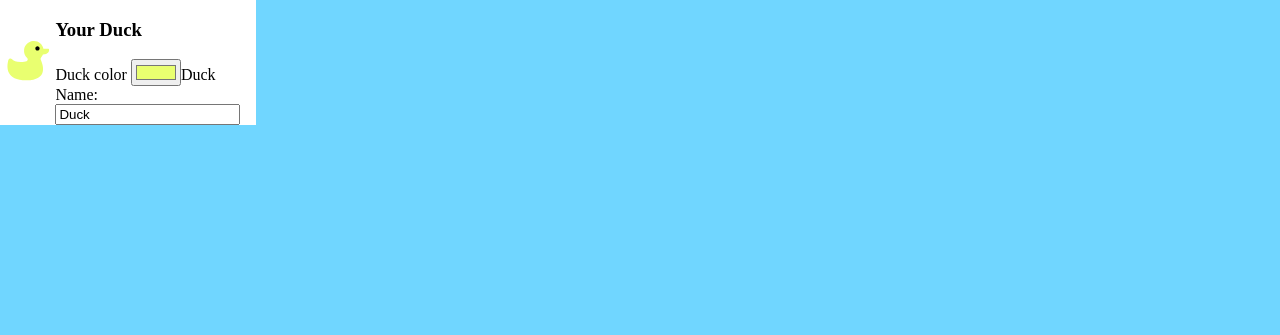
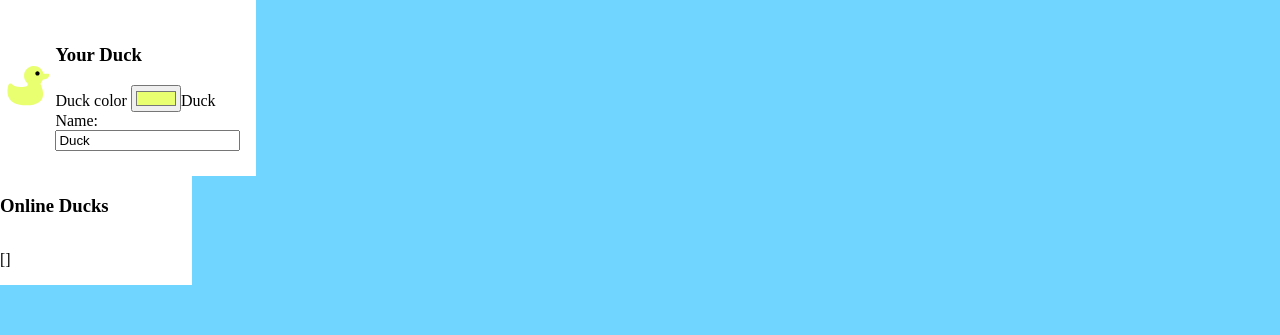
Before and after one commit to leatonos/quack-rooms, a Next.js app: page /quackroom/1 in a window 1280 px wide. Shown: the top 335 px of the page. Built offline with nearby package versions, Linux system fonts and the light colour scheme; no server answers.

Commit message:
Css fixes

```diff
--- a/src/pages/quackroom/[id].tsx
+++ b/src/pages/quackroom/[id].tsx
@@ -5,7 +5,7 @@ import styles from '@/styles/Home.module.css'
 import { FormEvent, useEffect, useState } from 'react'
 import { io } from 'socket.io-client'
 import { useRouter } from 'next/router'
-import { DuckMessage } from '@/types'
+import { Duck, DuckMessage } from '@/types'
 import DuckImage from '../components/duckImage'
 
 const inter = Inter({ subsets: ['latin'] })
@@ -15,34 +15,42 @@ export default function Home() {
 
   const roomId = router.query.id as string
   const [messages,setMessages] = useState<DuckMessage[]>([])
-  const [isJoined, setIsJoined] = useState(false);
   const [duckColor,setDuckColor] = useState<string>('#e9ff70')
   const [duckName,setDuckName] = useState<string>('Duck')
-  const socket = io('https://socket-io-quackrooms-server-142859f50720.herokuapp.com/')
+  const [roomDucks,setRoomDucks] = useState<any[]>([])
+
+
+  const socketIoServer = process.env.NODE_ENV == 'development' ? 'http://localhost:3000' : 'https://socket-io-quackrooms-server-142859f50720.herokuapp.com/'
+  const socket = io(socketIoServer)
 
 
 
   useEffect(()=>{
 
+    if(!router.isReady){
+      return
+    }
+
     socket.connect()
     socket.emit('joinRoom', roomId,duckName,duckColor);
-    console.log('userConnected')
-
-    if(!router.isReady){
-        return
-    }
-
-
-
-
 
     socket.on(`new message`,(msg:DuckMessage)=>{
       console.log(msg)
       setMessages((prevMessages) => [...prevMessages, msg]);
     })
 
+    socket.on(`Users in room`,(users)=>{
+      console.log(users)
+      setRoomDucks(users)
+    })
+
     socket.on(`changeDuck:`,(duck)=>{
      console.log('A duck changed color or name')
+    })
+
+
+    socket.on('New duck in the room',(ducks)=>{
+
     })
 
      // Clean up the socket connection when the component unmounts
@@ -50,7 +58,7 @@ export default function Home() {
       socket.disconnect();
     };
 
-  },[router,isJoined])
+  },[router])
 
 
   const serverChangeDuckColor=async (roomCode:string,duckColor:string,duckNumber:number) => {
@@ -72,7 +80,18 @@ export default function Home() {
 
   }
 
-
+function DuckListItem(props:Duck){
+  return(
+    <div className={styles.duckListItem}>
+        <div className={styles.duckIcon}>
+            <DuckImage color={duckColor} duckName={''}/>
+        </div>
+        <div className={styles.duckInfo}>
+          <h4>Duck name</h4>
+        </div>
+      </div>
+  )
+}
 
   return (
 <>
@@ -95,6 +114,10 @@ export default function Home() {
         <input type="text" id="duckName" onBlur={(e)=>setDuckName(e.target.value)} defaultValue={'Duck'}></input>
       </div>
      </div>
+     <div className={styles.duckList}>
+     <h3>Online Ducks</h3>
+      <p>{JSON.stringify(roomDucks)}</p>
+     </div>
      <ul id="messages">
       {messages.map((message,index)=>{
         return (
--- a/src/styles/Home.module.css
+++ b/src/styles/Home.module.css
@@ -5,9 +5,6 @@
     --orangeb: #ffd670;
     --yellow: #e9ff70;
   */
-
-
-
 .mainContainer{
     display: flex;
     flex-direction: column;
@@ -53,9 +50,35 @@
     left: 0;
     background-color: white;
     width: 20%;
+    height: 22vh;
 }
 
 .duckImageContainer{
     width: 35%;
     padding: 5px;
 }
+
+.duckList{
+    display: flex;
+    flex-direction: column;
+    position: fixed;
+    width: 15%;
+    z-index: 99;
+    background-color: white;
+    top:22vh;
+    left: 0;
+}
+
+.duckListItem{
+    display: flex;
+    flex-direction: row;
+    width: 100%;
+    align-items: center;
+}
+
+.duckIcon{
+    width: 35px;
+}
+.duckInfo{
+
+}
--- a/src/styles/globals.css
+++ b/src/styles/globals.css
@@ -38,6 +38,6 @@ main{
 #input:focus { outline: none; }
 #form > button { background: #333; border: none; padding: 0 1rem; margin: 0.25rem; border-radius: 3px; outline: none; color: #fff; }
 
-#messages { list-style-type: none; margin: 0; padding: 0; }
+#messages { list-style-type: none; margin: 0; padding: 0; max-width: 670px; overflow-y: auto;}
 #messages > li { padding: 0.5rem 1rem; }
 #messages > li:nth-child(odd) { background: #efefef; }
--- a/src/types.ts
+++ b/src/types.ts
@@ -4,7 +4,6 @@ export interface Duck{
 }
 
 export interface DuckRoom {
-    _id:string
     roomId:string
     roomName:string
     ducks?:Duck[]
```
Also changed, not shown: src/pages/index.tsx (+15 -5 lines).
